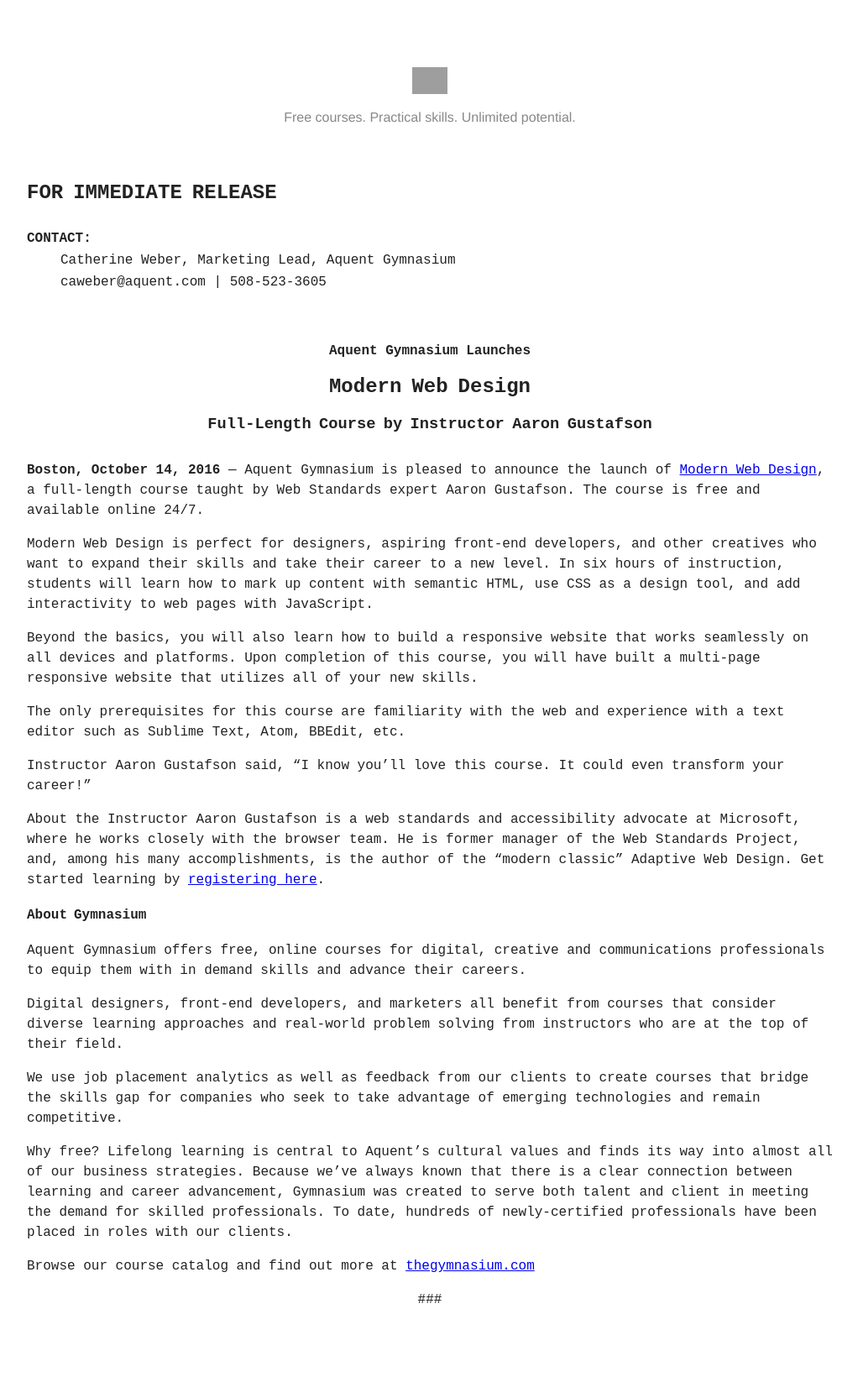
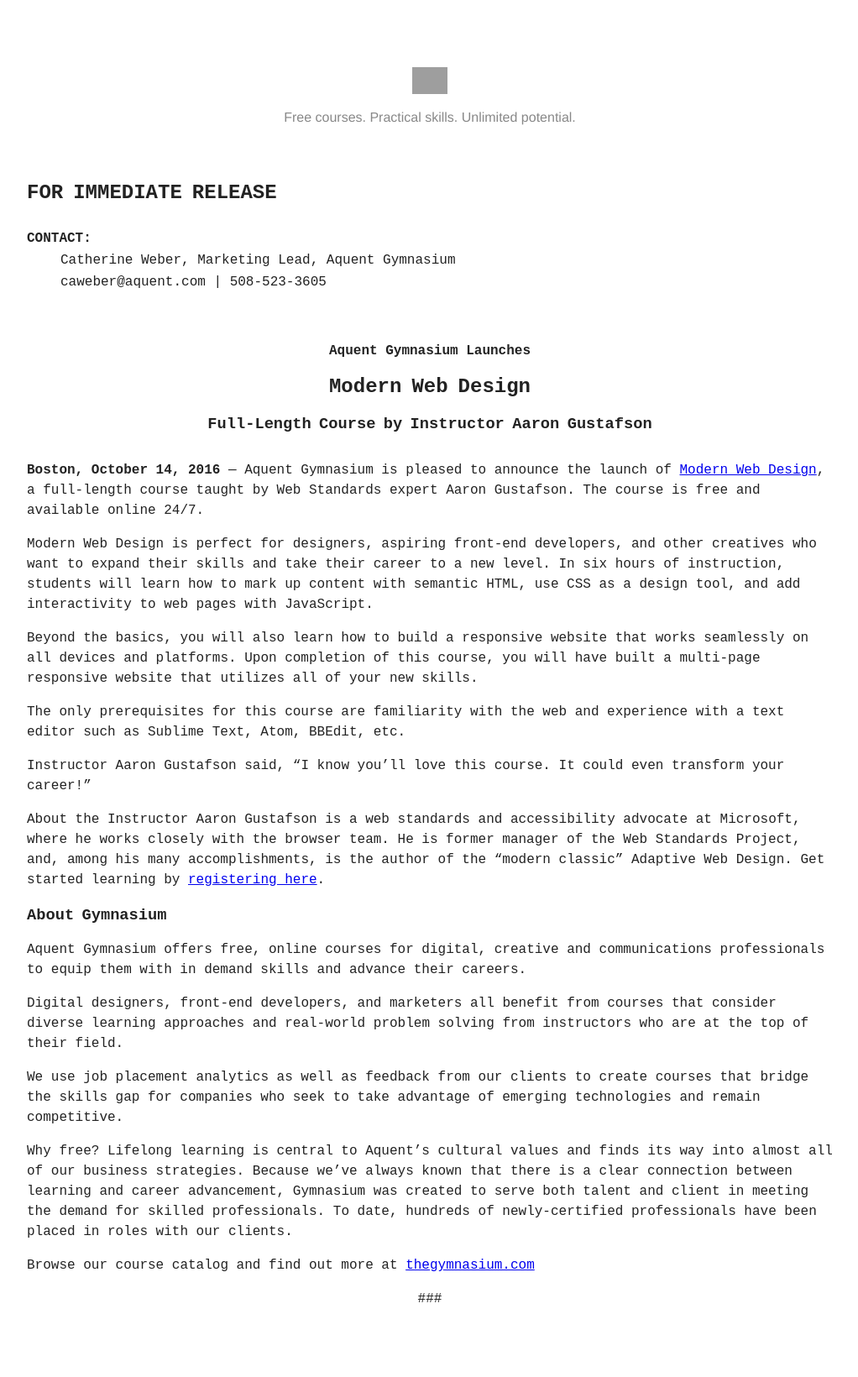
Before and after one commit to gymnasium/pr, a Jekyll site: the page built from _posts/2016-10-14-Modern_Web_Design.md, in a window 1280 px wide. Shown: the whole page at 84% size, without its empty margins (128-1150 px from the left). Built offline with Jekyll 4.4.1, drawn with Linux system fonts in a browser that asks for light colours.

```diff
--- a/_includes/about.html
+++ b/_includes/about.html
@@ -1,4 +1,4 @@
-        <h4>About Gymnasium</h4>
+        <h3>About Gymnasium</h3>
 
         <p>
             Aquent Gymnasium offers free, online courses for digital, creative and communications professionals to equip them with in demand skills and advance their careers.
```
